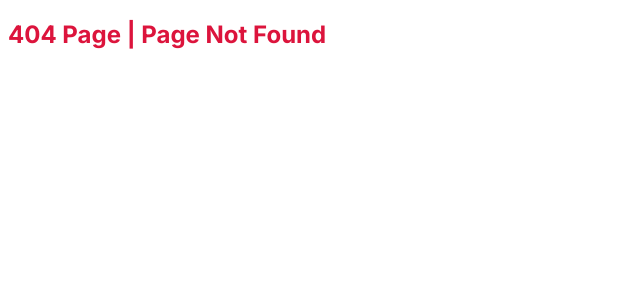
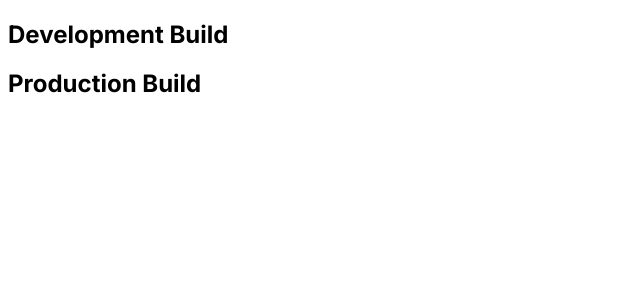
Before and after one commit to farzeen-ali/Next-JS-14-Tutorial-2024---The-Techzeen, a Next.js app: page /build-types in a window 1280 px wide. Before the commit this address had no page. Shown: the top 300 px of the page, without its empty margins (0-640 px from the left). Built offline with nearby package versions, Linux system fonts and the light colour scheme.

Commit message:
Build Types

```diff
--- /dev/null
+++ b/src/app/build-types/page.js
@@ -0,0 +1,12 @@
+import React from 'react';
+
+const BuildTypes = () => {
+  return (
+    <>
+     <h2>Development Build</h2>
+     <h2>Production Build</h2>
+    </>
+  );
+}
+
+export default BuildTypes;
--- a/src/app/layout.js
+++ b/src/app/layout.js
@@ -21,10 +21,10 @@
     {/* <head>
       <script src="/feature.js" async />
     </head> */}
-    <head>
+    {/* <head>
       <link rel="stylesheet" href="/style.css" />
       <script src="/script.js" async />
-    </head>
+    </head>  */}
       <body className={inter.className}>
       {children}</body>
     </html>
```
